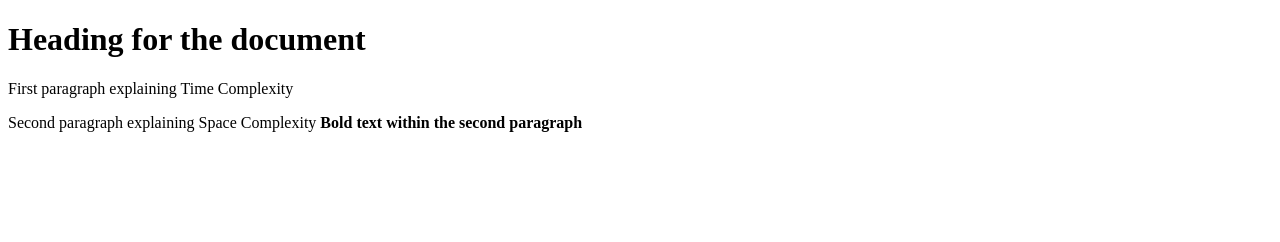
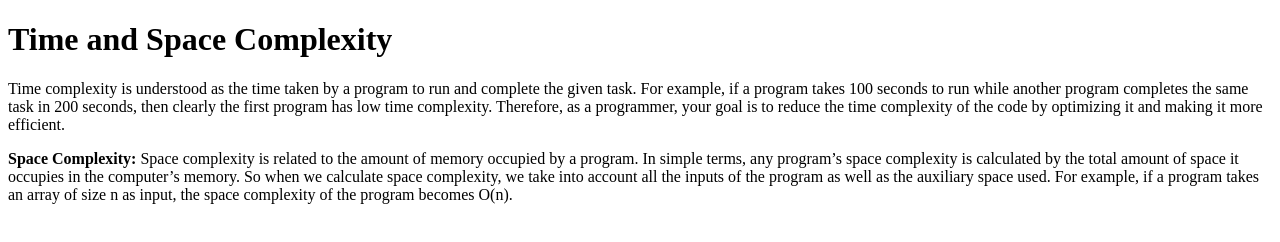
Before and after one commit to acciojob/time-and-space-complexity-harishgattamaneni, a website: page main.html in a window 1280 px wide. Drawn offline with Linux system fonts and the light colour scheme.

Commit message:
created a submission

```diff
--- a/main.html
+++ b/main.html
@@ -9,16 +9,16 @@
 <body>
 	<!-- the entire body must be written by student -->
 	<h1>
-		Heading for the document
+		Time and Space Complexity
 	</h1>
 	<p>
-		First paragraph explaining Time Complexity
+		Time complexity is understood as the time taken by a program to run and complete the given task. For example, if a program takes 100 seconds to run while another program completes the same task in 200 seconds, then clearly the first program has low time complexity. Therefore, as a programmer, your goal is to reduce the time complexity of the code by optimizing it and making it more efficient.
 	</p>
 	<p>
-		Second paragraph explaining Space Complexity
 		<b>
-			Bold text within the second paragraph
+			Space Complexity:
 		</b>
+		Space complexity is related to the amount of memory occupied by a program. In simple terms, any program’s space complexity is calculated by the total amount of space it occupies in the computer’s memory. So when we calculate space complexity, we take into account all the inputs of the program as well as the auxiliary space used. For example, if a program takes an array of size n as input, the space complexity of the program becomes O(n).
 	</p>
     <script type="text/javascript" src="./script.js">
 
```
